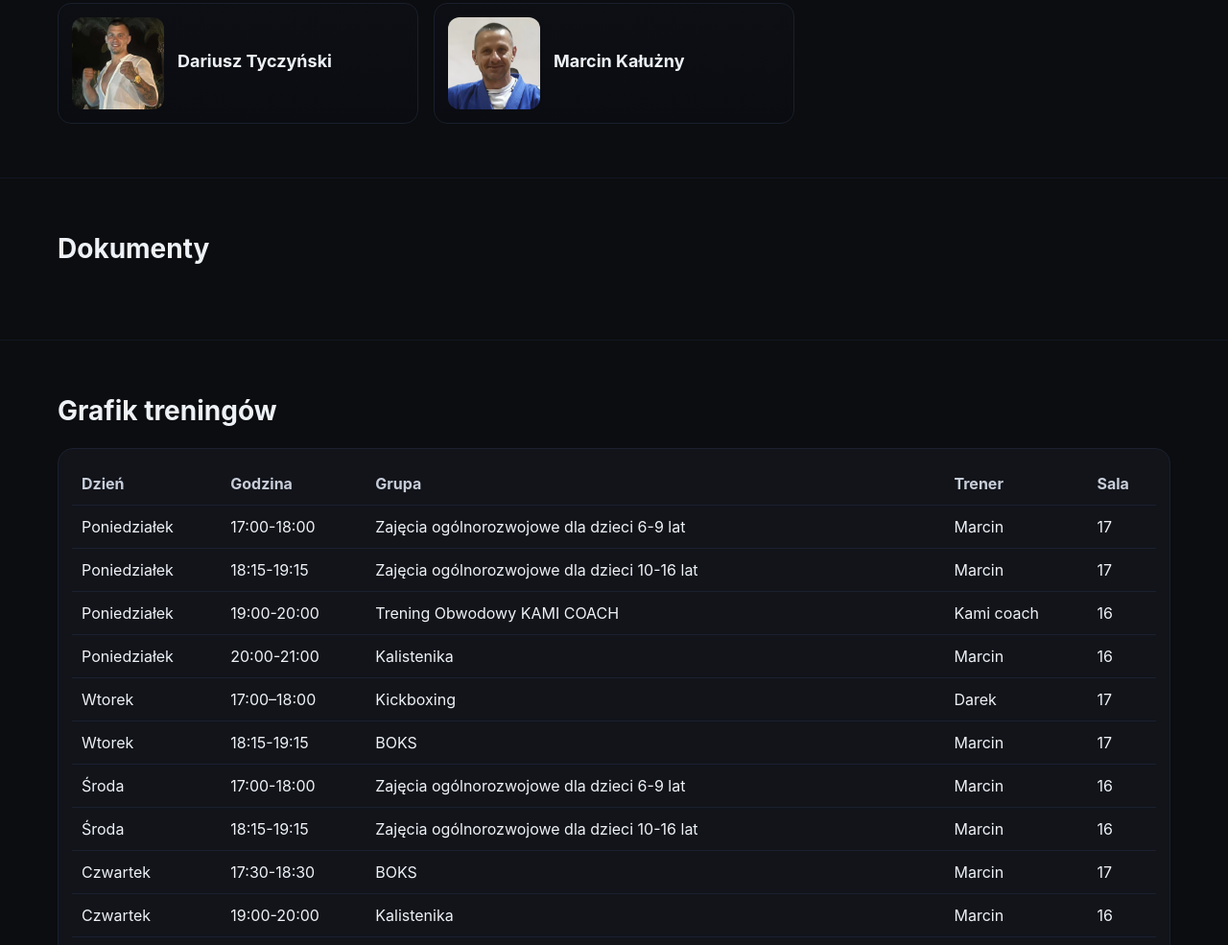
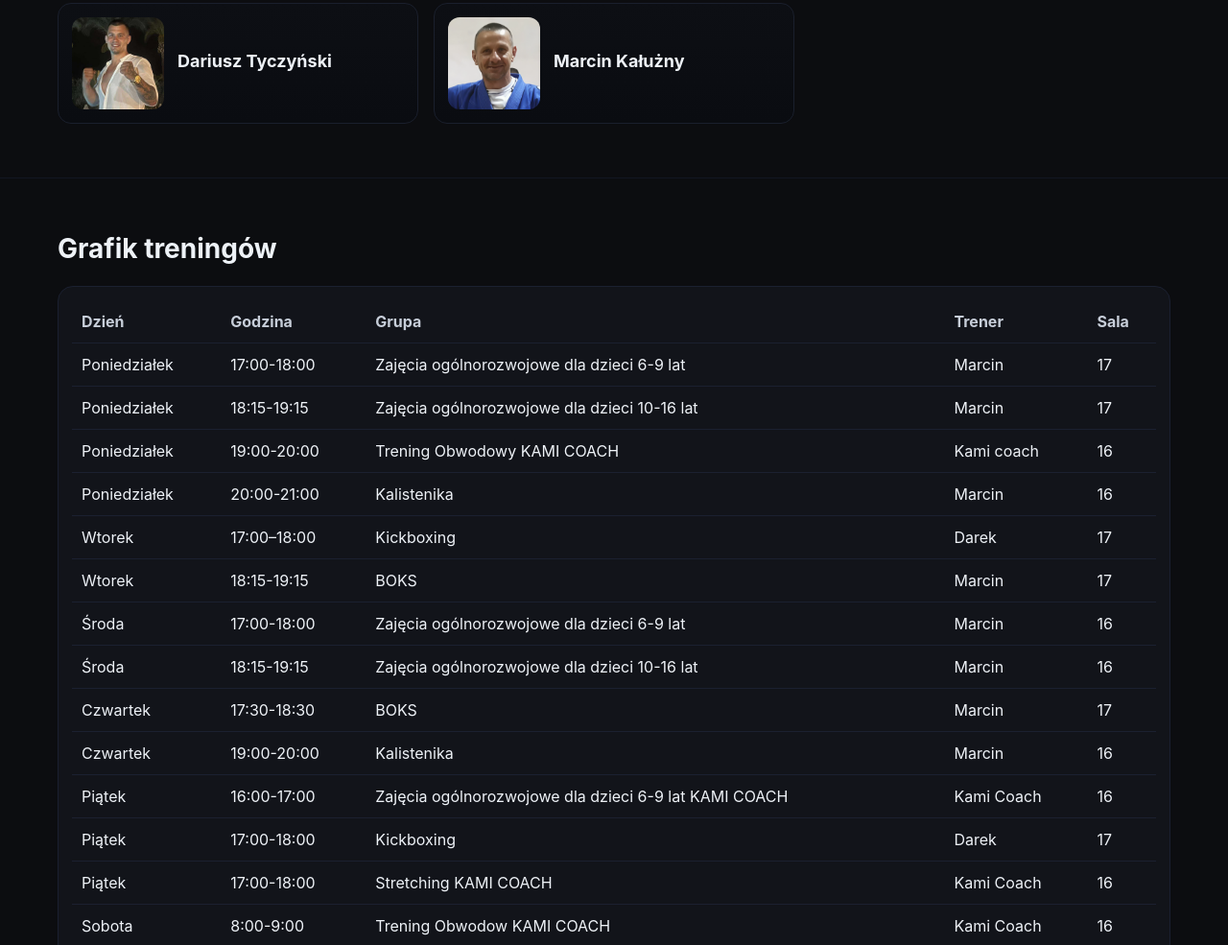
Before and after one commit to Yamoteusz/RebelsClubCLOUDFLARE2, a website: page index.html in a window 1280 px wide. Shown: the part 925-1910 px from the top of the page at 96% size. Drawn offline with nearby package versions, Linux system fonts and the light colour scheme.

Commit message:
Update index.html

```diff
--- a/index.html
+++ b/index.html
@@ -87,15 +87,6 @@
         <h2 class="sec-title">Trenerzy</h2>
       </div>
       <div class="cards" id="trainers"></div>
-    </div>
-  </section>
-
-  <section id="dokumenty">
-    <div class="container">
-      <div class="sec-head">
-        <h2 class="sec-title">Dokumenty</h2>
-      </div>
-      <div class="cards" id="documents"></div>
     </div>
   </section>
 
```
